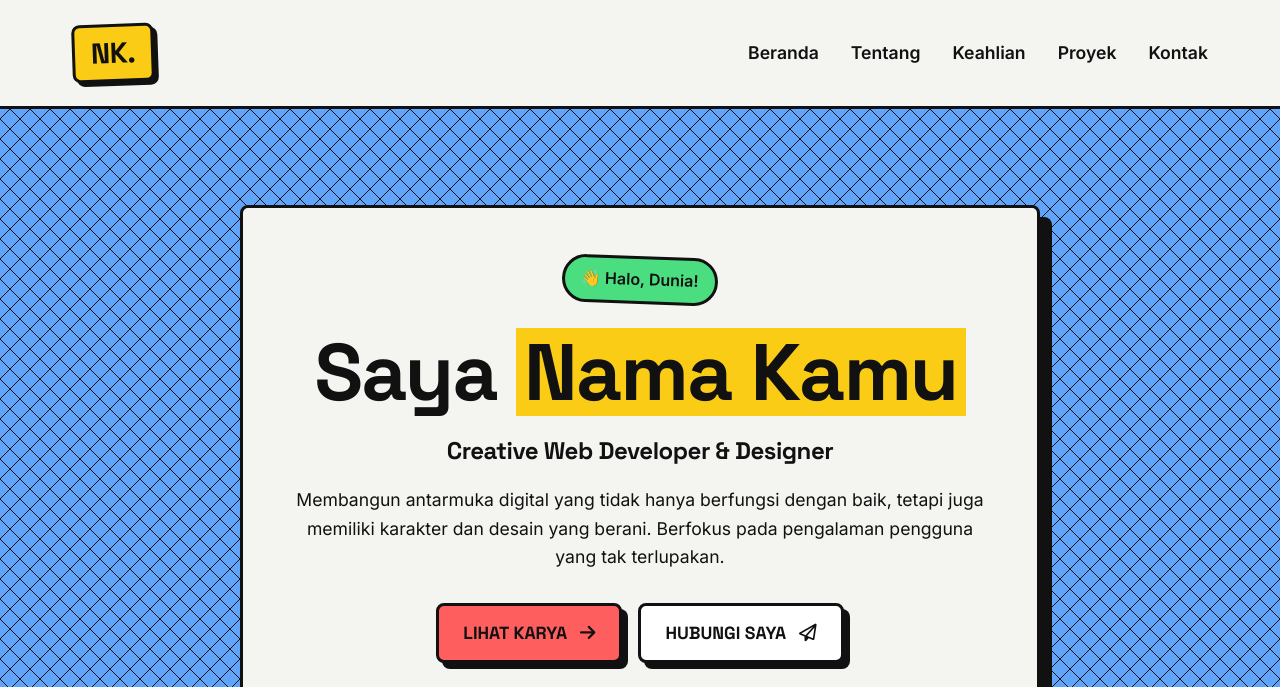
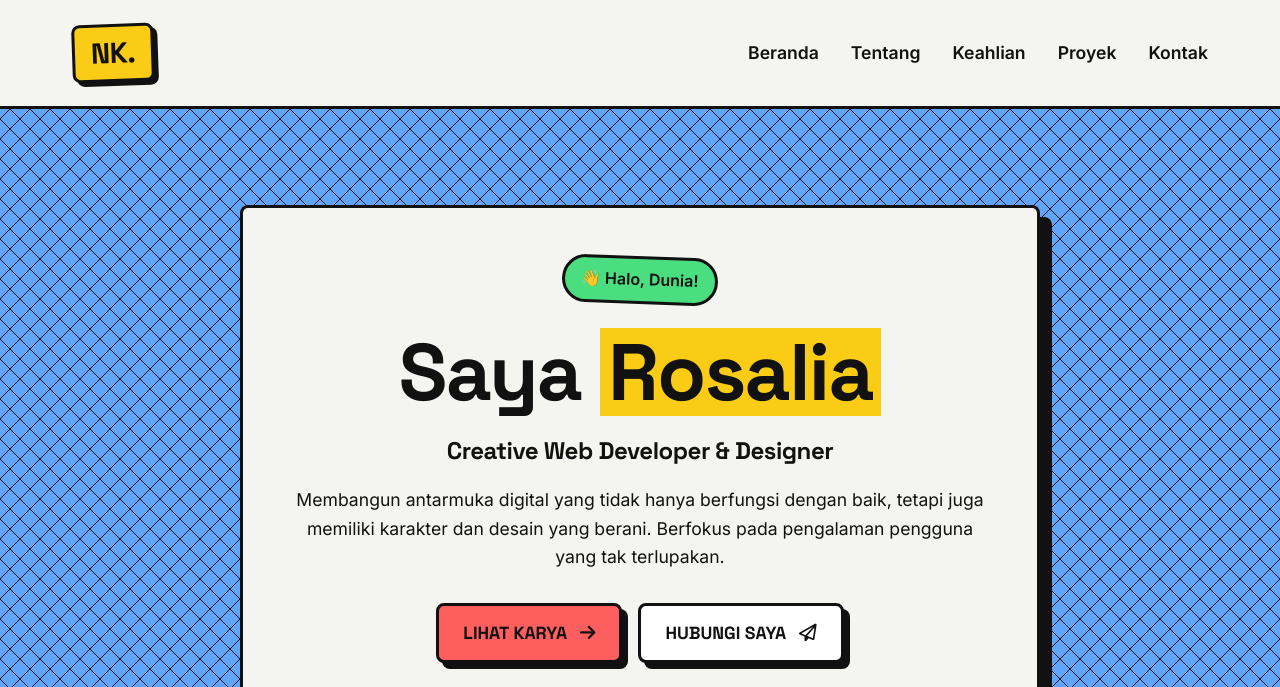
Before and after one commit to Salia27/Portofolio_sal, a plain HTML site: page index.html in a window 1280 px wide. Shown: the top 687 px of the page. Drawn offline with Linux system fonts and the light colour scheme.

Commit message:
update nama

```diff
--- a/index.html
+++ b/index.html
@@ -635,7 +635,7 @@
         <div class="container">
             <div class="hero-content">
                 <span class="hero-tag">👋 Halo, Dunia!</span>
-                <h1>Saya <span class="hero-title-highlight">Nama Kamu</span></h1>
+                <h1>Saya <span class="hero-title-highlight">Rosalia</span></h1>
                 <h3>Creative Web Developer & Designer</h3>
                 <p>Membangun antarmuka digital yang tidak hanya berfungsi dengan baik, tetapi juga memiliki karakter dan desain yang berani. Berfokus pada pengalaman pengguna yang tak terlupakan.</p>
 
```
